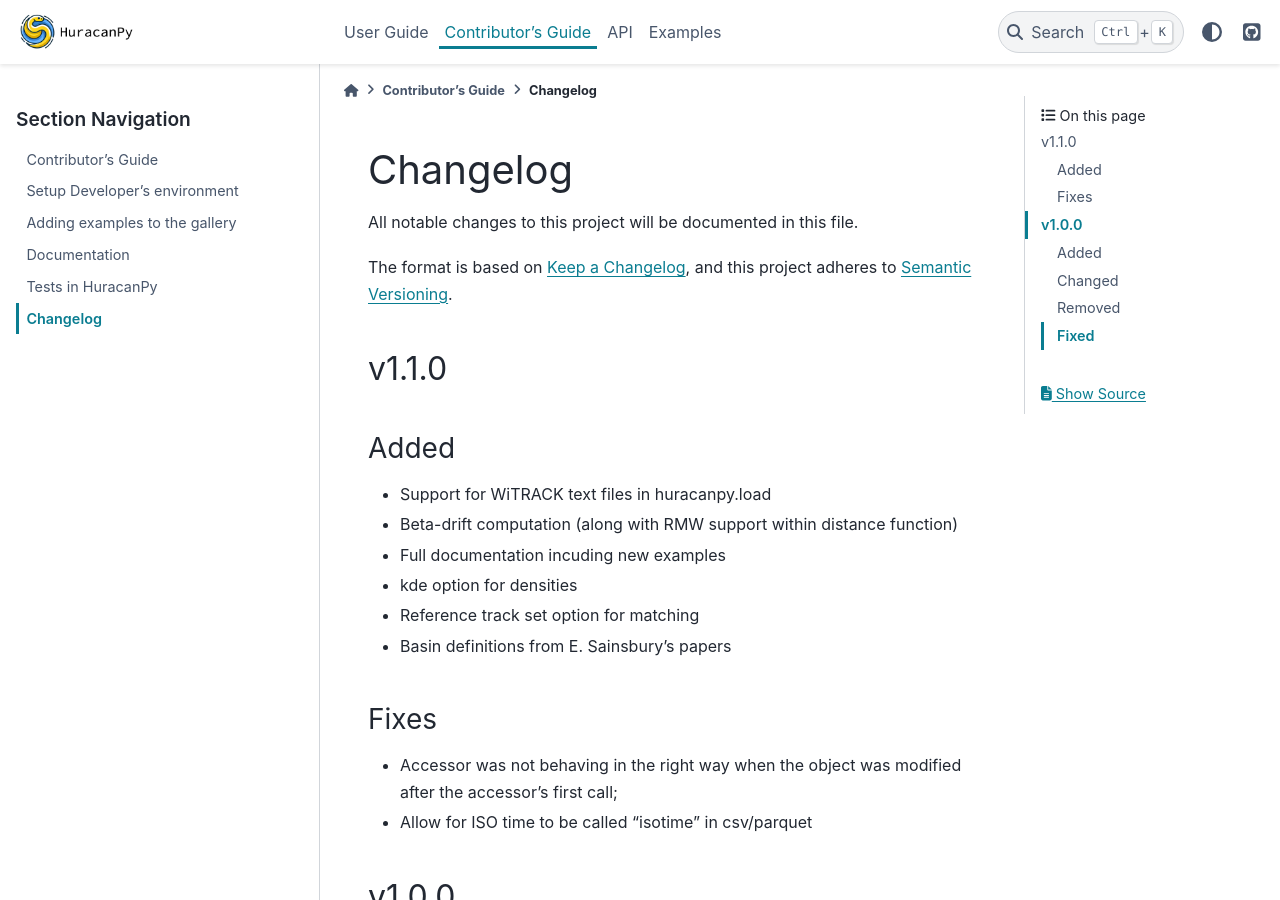
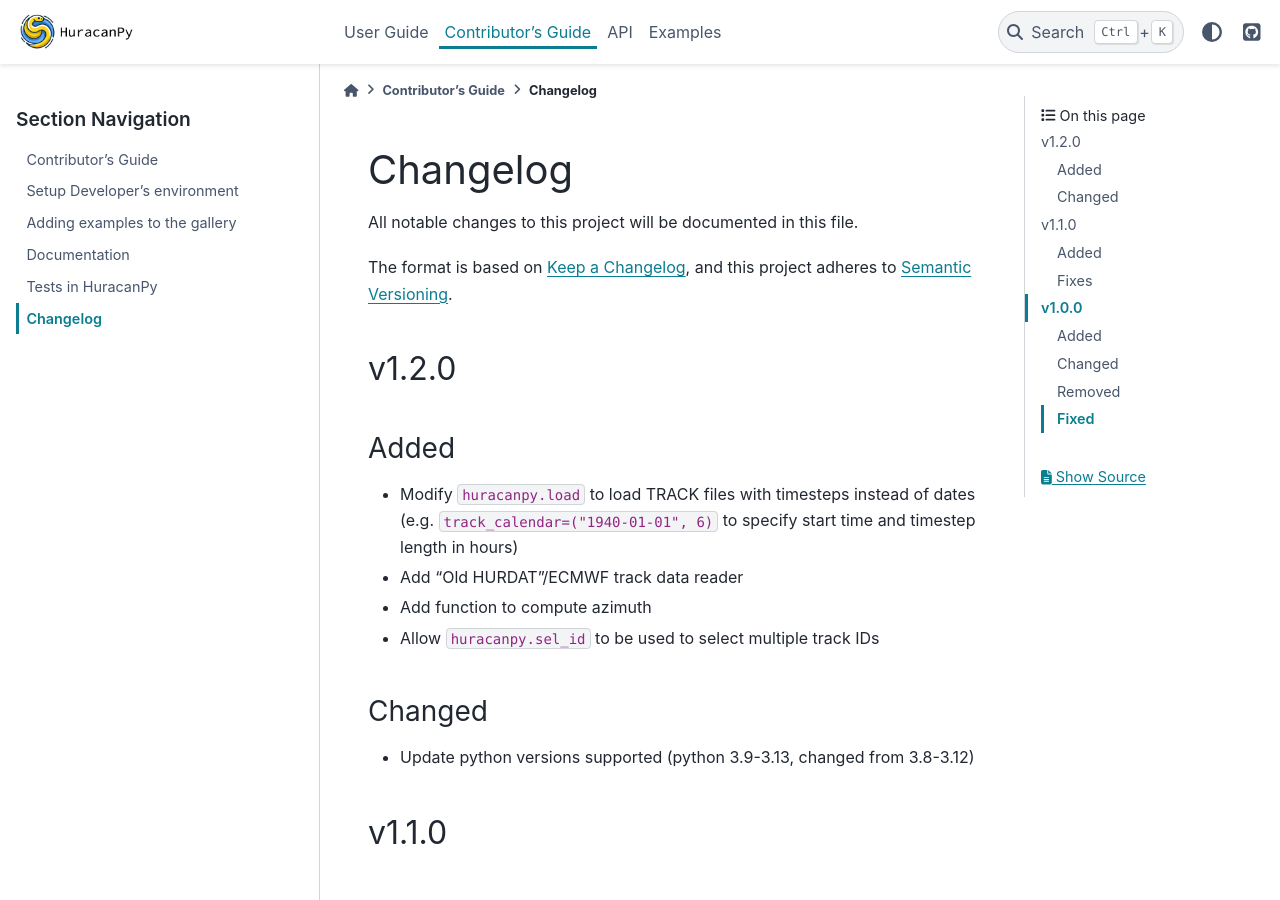
Before and after one commit to Huracan-project/huracanpy, a Sphinx documentation site: the page built from docs/dev_guide/changelog.md, in a window 1280 px wide and 900 px high. Built offline with Sphinx 7.4.7 and the PyData theme 0.15.4, drawn with Linux system fonts in a browser that asks for light colours; pages that are not in the unit, such as notebooks, are missing from menus.

Commit message:
Update changelog.md

```diff
--- a/docs/dev_guide/changelog.md
+++ b/docs/dev_guide/changelog.md
@@ -4,6 +4,16 @@ All notable changes to this project will be documented in this file.
 
 The format is based on [Keep a Changelog](https://keepachangelog.com/en/1.1.0/),
 and this project adheres to [Semantic Versioning](https://semver.org/spec/v2.0.0.html).
+
+## v1.2.0
+### Added
+- Modify `huracanpy.load` to load TRACK files with timesteps instead of dates  (e.g. `track_calendar=("1940-01-01", 6)` to specify start time and timestep length in hours)
+- Add "Old HURDAT"/ECMWF track data reader
+- Add function to compute azimuth
+- Allow `huracanpy.sel_id` to be used to select multiple track IDs
+
+### Changed
+- Update python versions supported (python 3.9-3.13, changed from 3.8-3.12)
 
 ## v1.1.0
 ### Added
```
